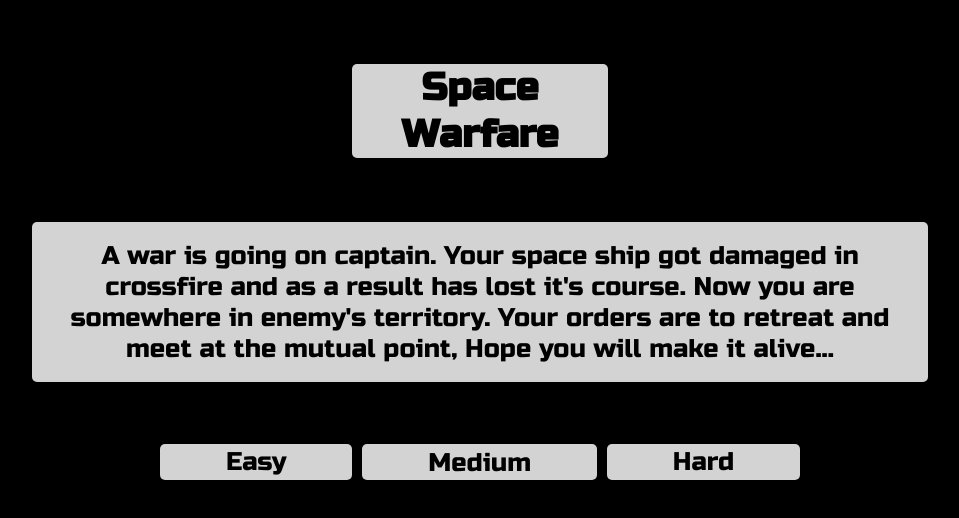
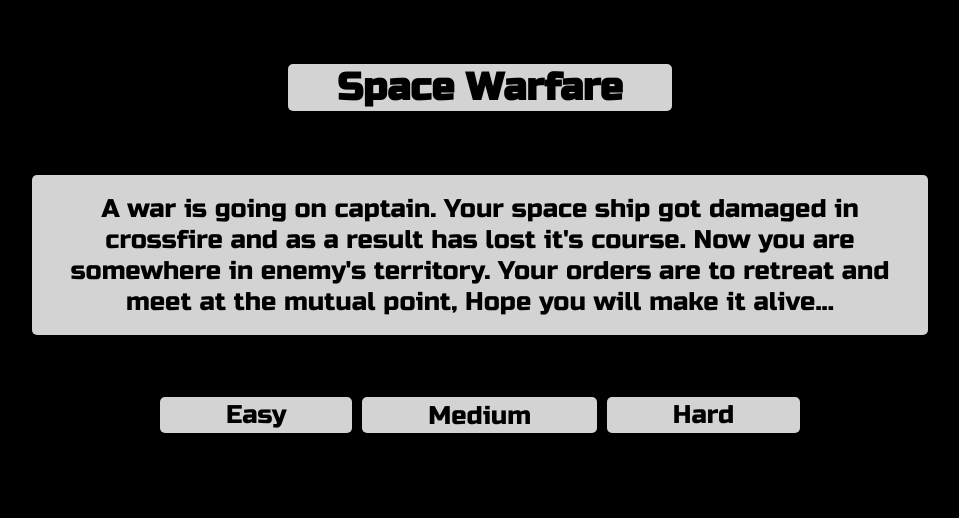
Before and after one commit to 0-harshit-0/spacewar, a plain HTML site: page index.html in a window 1280 px wide. Shown: the whole page, without its empty margins (160-1119 px from the left). Drawn offline with Linux system fonts and the light colour scheme; a script that the page names is missing.

Commit message:
Update style.css

```diff
--- a/src/style.css
+++ b/src/style.css
@@ -18,7 +18,7 @@ canvas{
 header{
 	position: relative;
 	margin: 5% 0% 0% 0%;
-	width: 20vmax;
+	width: 30vmax;
 	left: 50%;
 	transform: translateX(-50%);
 	background: lightgray;
```
